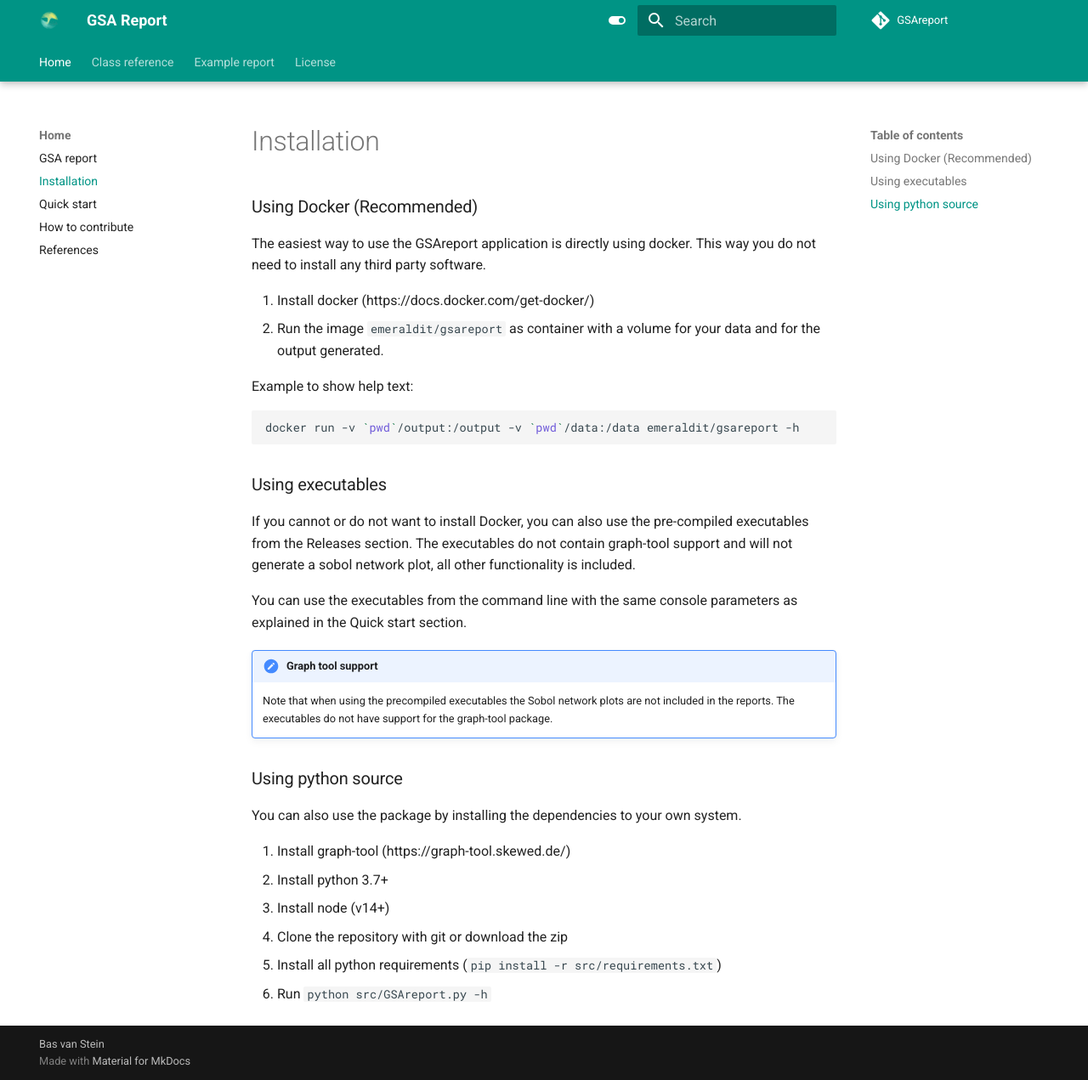
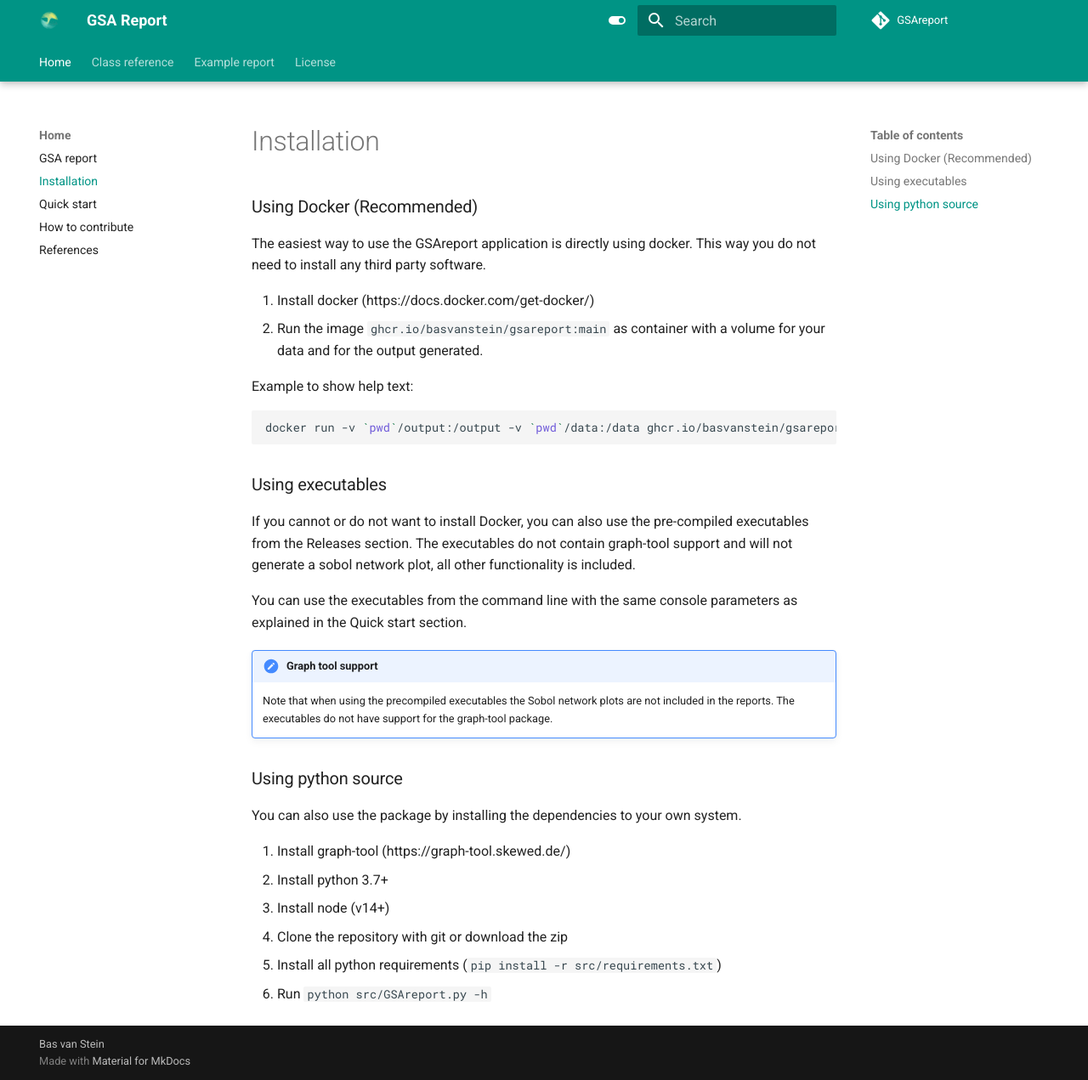
Before and after one commit to nikivanstein/GSAreport, an MkDocs documentation site: the page built from docs/sources/installation.md, in a window 1280 px wide and 1271 px high. Shown: the whole window at 85% size. Built offline with MkDocs 1.6.1 and Material for MkDocs 9.7.7, drawn with Linux system fonts in a browser that asks for light colours; comment, search, counter and statistics services are not loaded; the version menu is left out.

Commit message:
Update installation.md

````diff
--- a/docs/sources/installation.md
+++ b/docs/sources/installation.md
@@ -3,12 +3,12 @@
 The easiest way to use the GSAreport application is directly using docker. This way you do not need to install any third party software.
 
 1. Install docker (https://docs.docker.com/get-docker/)
-2. Run the image `emeraldit/gsareport` as container with a volume for your data and for the output generated.
+2. Run the image `ghcr.io/basvanstein/gsareport:main` as container with a volume for your data and for the output generated.
 
 Example to show help text:
 
 ```zsh
-docker run -v `pwd`/output:/output -v `pwd`/data:/data emeraldit/gsareport -h
+docker run -v `pwd`/output:/output -v `pwd`/data:/data ghcr.io/basvanstein/gsareport:main -h
 ```
 
 ### Using executables
````
